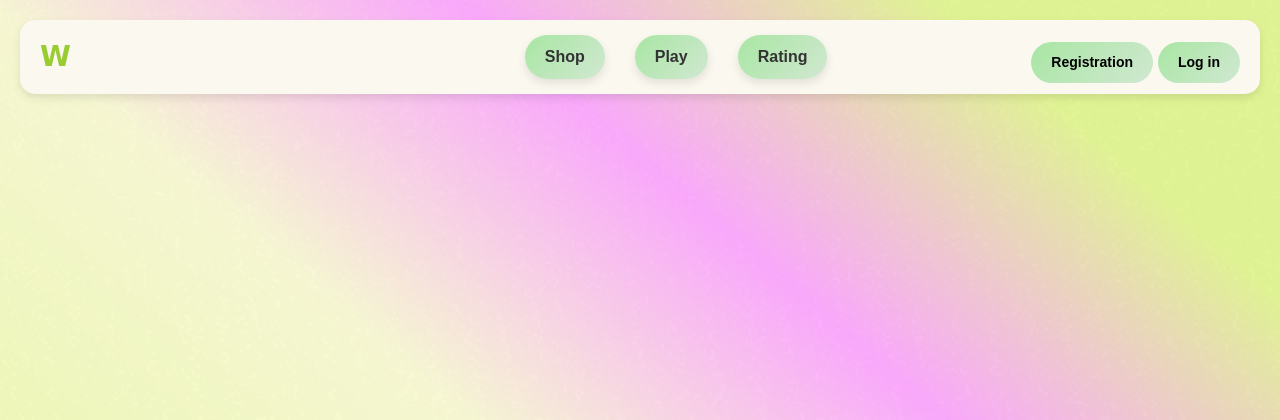
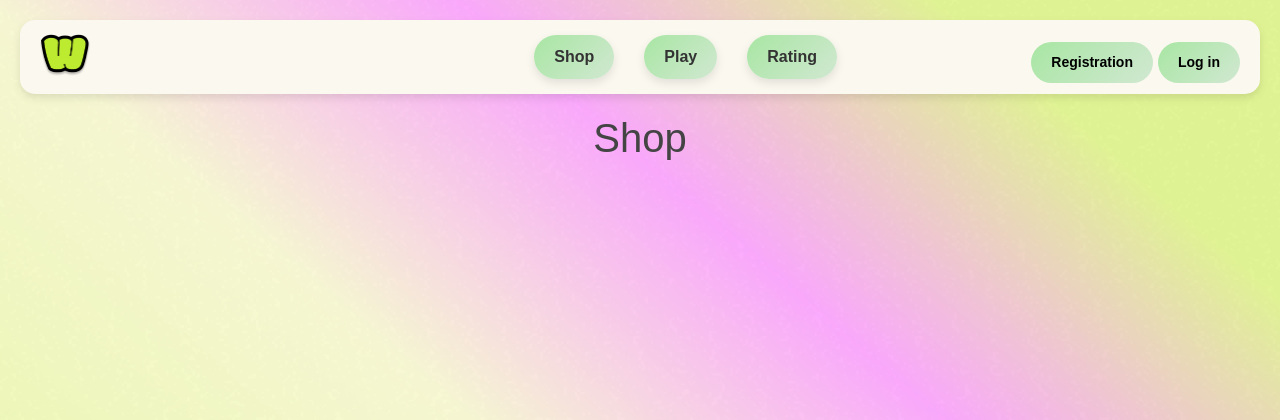
Before and after one commit to Rinaz-netiz/tp_wordsnail, a Django app: page /shop/ in a window 1280 px wide. Shown: the top 420 px of the page. Run offline with Django 5.2, Linux system fonts and the light colour scheme; data that the repository does not hold is empty; some libraries are stand-ins or nearby versions.

Commit message:
title + logo

```diff
--- a/wordsnail/static/wordsnail/css/style.css
+++ b/wordsnail/static/wordsnail/css/style.css
@@ -157,16 +157,10 @@ h1 {
 }
 
 /* last merge */
-.dg {
-    font-size: 28px;
-    color: #99cc33;
-    font-weight: bold;
-    font-family: cursive;
+.logotype{
+    width: 50px;
+    height: auto;
 }
-.dg:hover {
-    text-decoration: none;
-}
-/* last merge end */
 
 
 .info {
--- a/wordsnail/templates/registration/login.html
+++ b/wordsnail/templates/registration/login.html
@@ -4,6 +4,10 @@
 
 {% block additional_css %}
     <link rel="stylesheet" type="text/css" href="{% static 'wordsnail/css/login.css' %}">
+{% endblock %}
+
+{% block title %}
+    <title>Log in</title>
 {% endblock %}
 
 {% block yourhtml %}
--- a/wordsnail/templates/registration/register.html
+++ b/wordsnail/templates/registration/register.html
@@ -4,6 +4,10 @@
 
 {% block additional_css %}
 <link rel="stylesheet" type="text/css" href="{% static 'wordsnail/css/register.css' %}">
+{% endblock %}
+
+{% block title %}
+    <title>Register</title>
 {% endblock %}
 
 {% block yourhtml %}
--- a/wordsnail/templates/wordsnail/base.html
+++ b/wordsnail/templates/wordsnail/base.html
@@ -15,15 +15,14 @@
     {% block additional_css %}
     {% endblock %}
     <link rel="stylesheet" type="text/css" href="{% static 'wordsnail/css/style.css' %}">
-    <title>Document</title>
+    {% block title %}{% endblock %}
     <link href="https://fonts.googleapis.com/css2?family=Montserrat:wght@400;700&family=Raleway:wght@400;700&family=Lobster&family=Merriweather:wght@400&display=swap" rel="stylesheet">
 </head>
 <body>
 
     <nav class="navbar">
         <div class="logo">
-
-            <a href="/" class="dg">W</a>
+            <a href="/" class="dg"><img class="logotype" src="{% static 'wordsnail/images/logotype.png' %}"></a>
         </div>
 <!--           <a href="{% url 'index' %}" ><img class="barimg" src="{{ user.profile.current_skin.url }}"  alt="W" /></a>-->
 <!--        </div>-->
--- a/wordsnail/templates/wordsnail/game_page.html
+++ b/wordsnail/templates/wordsnail/game_page.html
@@ -3,6 +3,10 @@
 
 {% block additional_css %}
     <link rel="stylesheet" type="text/css" href="{% static 'wordsnail/css/game.css' %}">
+{% endblock %}
+
+{% block title %}
+    <title>Game</title>
 {% endblock %}
 
 {% block yourhtml %}
--- a/wordsnail/templates/wordsnail/home.html
+++ b/wordsnail/templates/wordsnail/home.html
@@ -1,4 +1,8 @@
 {% extends 'wordsnail/base.html' %}
+
+{% block title %}
+    <title>Home</title>
+{% endblock %}
 
 {% block yourhtml %}
     <br>
--- a/wordsnail/templates/wordsnail/loginhome.html
+++ b/wordsnail/templates/wordsnail/loginhome.html
@@ -1,4 +1,8 @@
 {% extends 'wordsnail/base.html' %}
+
+{% block title %}
+    <title>Loginhome</title>
+{% endblock %}
 
 {% block yourhtml %}
     {% if user.is_authenticated %}
--- a/wordsnail/templates/wordsnail/rating.html
+++ b/wordsnail/templates/wordsnail/rating.html
@@ -3,6 +3,10 @@
 
 {% block additional_css %}
     <link rel="stylesheet" type="text/css" href="{% static 'wordsnail/css/rating.css' %}">
+{% endblock %}
+
+{% block title %}
+    <title>Rating</title>
 {% endblock %}
 
 {% block yourhtml %}
--- a/wordsnail/templates/wordsnail/shop.html
+++ b/wordsnail/templates/wordsnail/shop.html
@@ -5,7 +5,12 @@
     <link rel="stylesheet" type="text/css" href="{% static 'wordsnail/css/alert.css' %}">
 {% endblock %}
 
+{% block title %}
+    <title>Shop</title>
+{% endblock %}
+
 {% block yourhtml %}
+<h1>Shop</h1>
 <div class="card-container">
     <div id="alert" class="alert-container-shop">
         <div class="alert-content">
```
Also changed, not shown: wordsnail/static/wordsnail/images/logotype.png (added).
